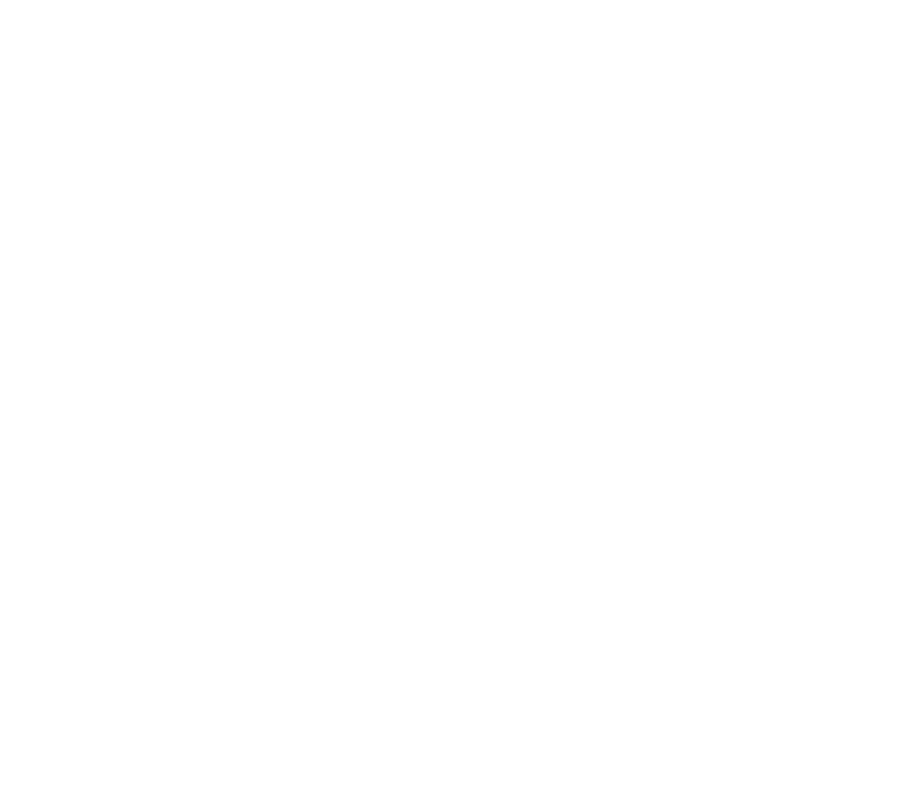
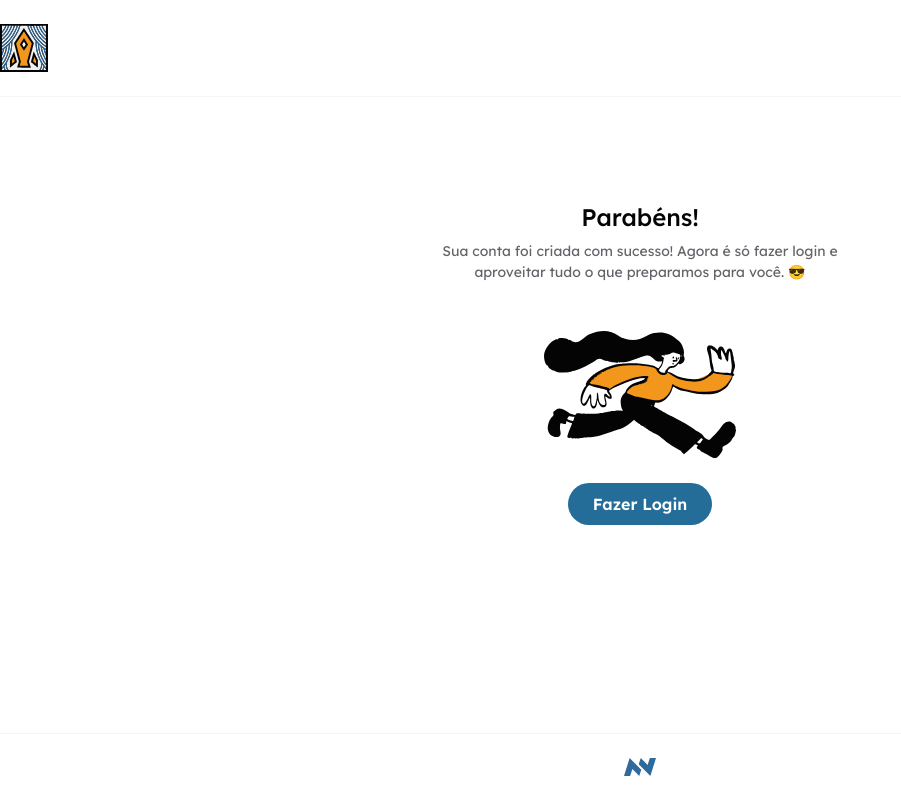
Before and after one commit to FilipiR22/front-anamnesia, a React (Vite) app: page /registration-sucess in a window 1280 px wide. Before the commit this address had no page. Shown: the whole page, without its empty margins (0-901 px from the left). Built offline with nearby package versions, Linux system fonts and the light colour scheme.

Commit message:
finalizado a tela de registro com sucesso

```diff
--- a/src/components/BtnPrimary.jsx
+++ b/src/components/BtnPrimary.jsx
@@ -1,6 +1,8 @@
-function BtnPrimary({ children }) {
+function BtnPrimary({ children, className = ""}) {
     return (
-        <button className="font-semibold px-6 py-2 ml-auto flex items-center gap-2 bg-primary-main text-white border border-transparent rounded-3xl hover:opacity-50">
+        <button
+            className={`font-semibold px-6 py-2 ml-auto flex items-center gap-2 bg-primary-main text-white border border-transparent rounded-3xl hover:opacity-50 ${className}`}
+        >
             {children}
         </button>
     );
--- a/src/pages/Home.jsx
+++ b/src/pages/Home.jsx
@@ -13,6 +13,7 @@
                     <Link to="/verification-code-send" className="text-blue-500 underline">/verification-code</Link>
                     <Link to="/email-verification" className="text-blue-500 underline">/email-verification</Link>
                     <Link to="/personal-data" className="text-blue-500 underline">/personal-data</Link>
+                    <Link to="/registration-sucess" className="text-blue-500 underline">/registration sucess</Link>
                 </main>
                 <Footer />
             </div>
--- /dev/null
+++ b/src/pages/PasswordCreationScreeen.jsx
@@ -0,0 +1,5 @@
+function PasswordCreationScreen(){
+
+}
+
+export default PasswordCreationScreen;
--- /dev/null
+++ b/src/pages/ResgistrationSucessScreen.jsx
@@ -0,0 +1,29 @@
+import BtnPrimary from "../components/BtnPrimary";
+import Footer from "../components/Footer";
+import Header from "../components/Header";
+import Title from "../components/Title";
+import running from "../assets/running.svg";
+
+function ResgistrationSucessScreen() {
+    return (
+        <div className="flex flex-col justify-between min-h-screen root-container">
+            <Header />
+            <main className="flex justify-center mt-104 flex-1">
+                <div className="content-408 w-full max-w-md flex flex-col gap-12">
+                    <Title text_h1="Parabéns!">
+                    Sua conta foi criada com sucesso! Agora é só fazer login e aproveitar tudo o que preparamos para você. 😎
+                    </Title>
+                    <form action="" className="flex flex-col gap-6">
+                        <img src={running} alt="Imagem de um bneco correndo" className="mx-auto"/>
+                        <BtnPrimary className='mx-auto'>
+                            Fazer Login
+                        </BtnPrimary>
+                    </form>
+                </div>
+            </main>
+            <Footer />
+        </div>
+    );
+};
+
+export default ResgistrationSucessScreen;
--- a/src/routes/AppRoutes.jsx
+++ b/src/routes/AppRoutes.jsx
@@ -5,6 +5,7 @@
 import CodeVerificationScreen from '../pages/CodeVerificationScreen';
 import VerificationCodeSend from '../pages/VerificationCodeSend';
 import PersonalDataSreen from '../pages/PersonalDataSreen';
+import ResgistrationSucessScreen from '../pages/ResgistrationSucessScreen';
 
 const AppRoutes = () => {
     return (
@@ -16,6 +17,7 @@
                 <Route path="/verification-code-send" element={<VerificationCodeSend/>} />
                 <Route path="/email-verification" element={<CodeVerificationScreen />}/>
                 <Route path='/personal-data' element={<PersonalDataSreen/>}/>
+                <Route path='/registration-sucess' element={<ResgistrationSucessScreen/>}/>
             </Routes>
         </BrowserRouter>
     );
--- a/src/styles/output.css
+++ b/src/styles/output.css
@@ -598,6 +598,10 @@
   grid-row-start: 2;
 }
 
+.m-auto {
+  margin: auto;
+}
+
 .mx-auto {
   margin-left: auto;
   margin-right: auto;
@@ -637,6 +641,16 @@
 
 .max-w-md {
   max-width: 28rem;
+}
+
+.max-w-max {
+  max-width: -moz-max-content;
+  max-width: max-content;
+}
+
+.max-w-min {
+  max-width: -moz-min-content;
+  max-width: min-content;
 }
 
 .flex-1 {
@@ -685,6 +699,10 @@
 
 .gap-5 {
   gap: 1.25rem;
+}
+
+.gap-6 {
+  gap: 1.5rem;
 }
 
 .rounded-3xl {
```
Also changed, not shown: src/assets/running.svg (added).
